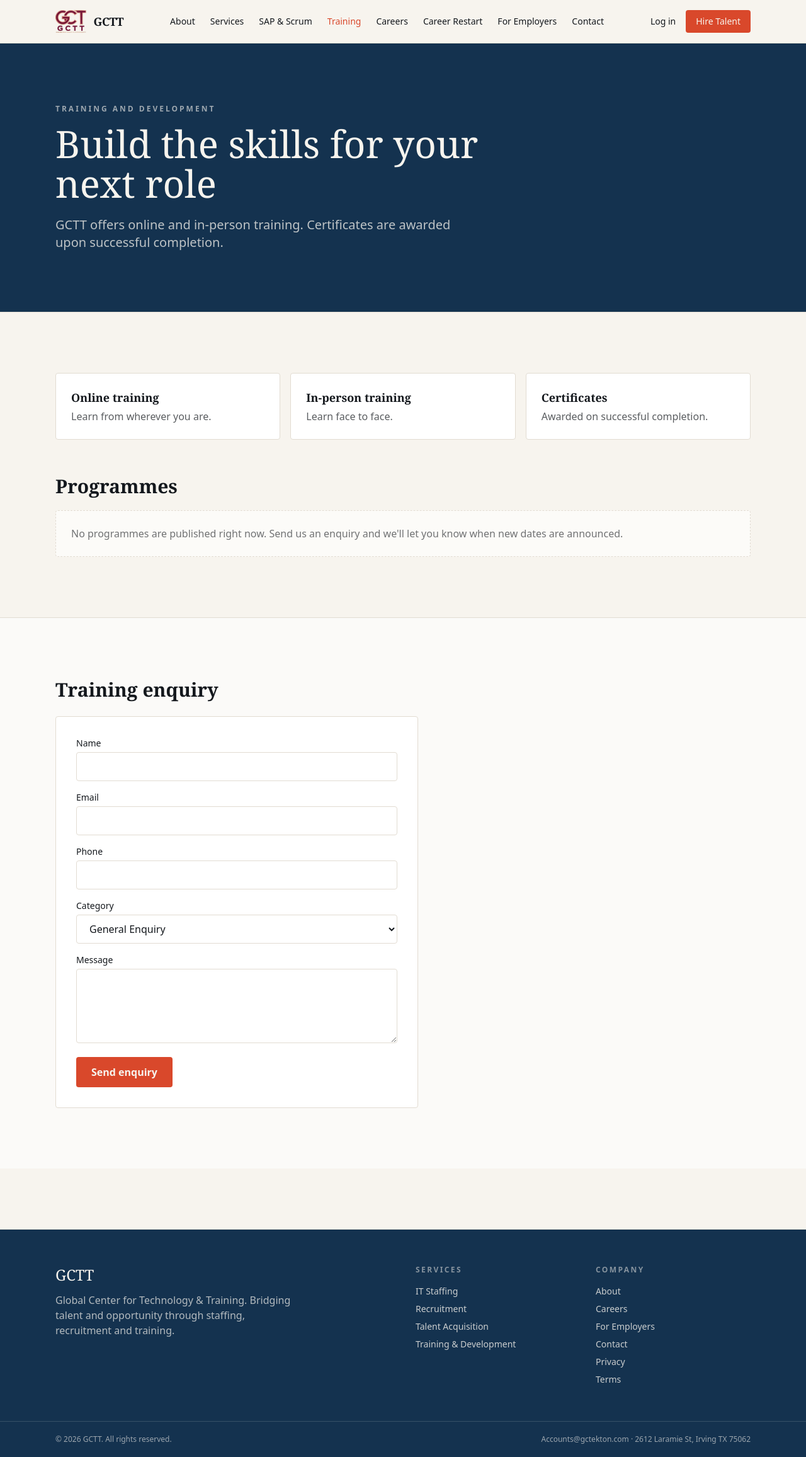
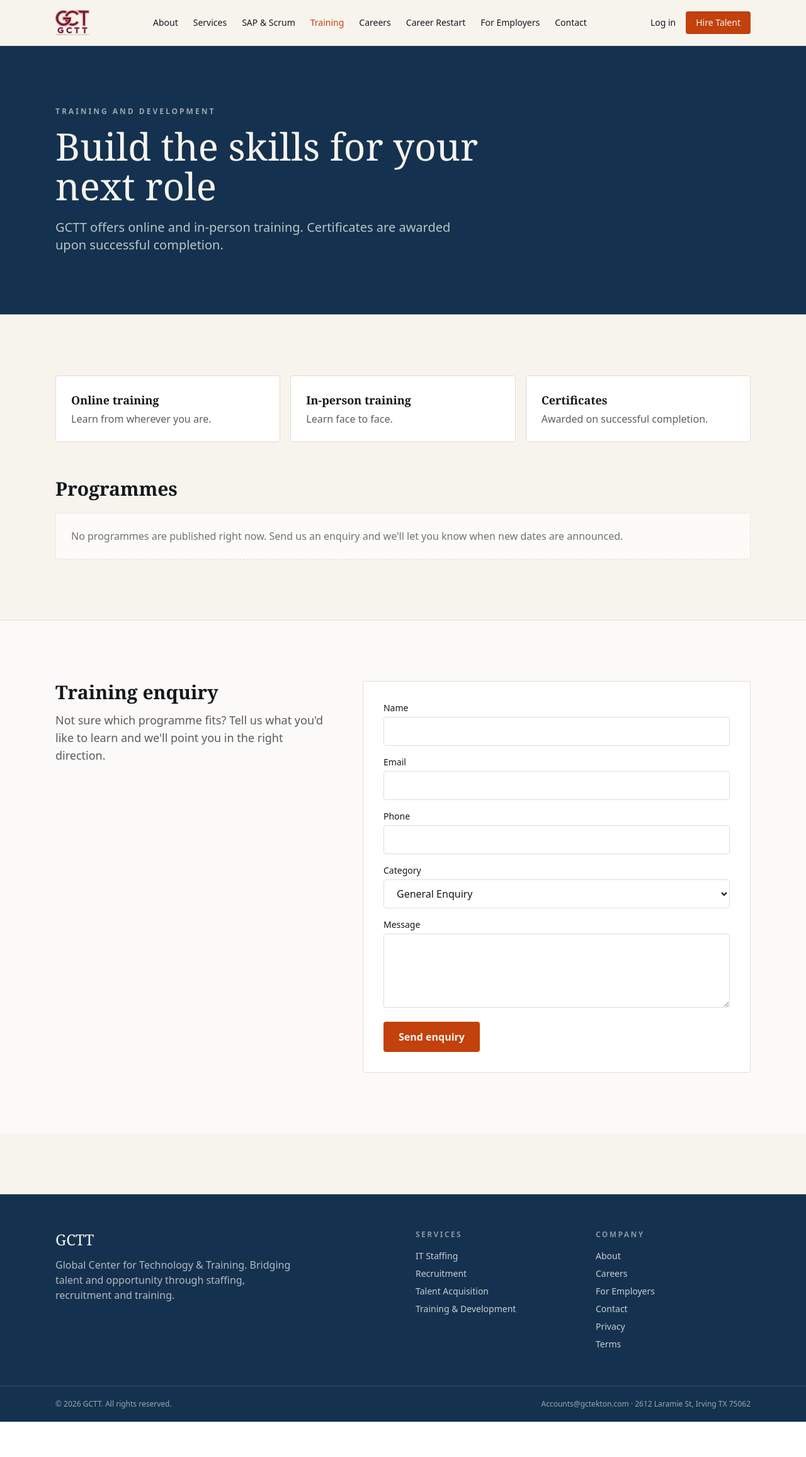
Before and after one commit to faizanali-ai/gctt, a Django app: page /training/ in a window 1280 px wide. Shown: the whole page at 63% size. After the commit the page ends 2257 px from the top, so only its background shows below. Run offline with Django 5.2, Linux system fonts and the light colour scheme; data that the repository does not hold is empty.

Commit message:
Design pass: AA contrast, card sizing, balanced enquiry sections, cleaner header

```diff
--- a/static/css/input.css
+++ b/static/css/input.css
@@ -4,7 +4,7 @@
   --color-paper: #f7f4ee;
   --color-ink: #14181d;
   --color-brand: #14324f;
-  --color-accent: #d9482b;
+  --color-accent: #c2410c;
   --color-line: #e2dcd2;
   --font-sans: ui-sans-serif, system-ui, -apple-system, "Segoe UI", Roboto, sans-serif;
   --font-display: Georgia, "Times New Roman", serif;
--- a/templates/jobs/job_detail.html
+++ b/templates/jobs/job_detail.html
@@ -4,7 +4,7 @@
 {% include "partials/_hero.html" with eyebrow="Careers" title=job.title intro=job.location %}
 
 <section class="mx-auto max-w-6xl px-6 py-16 md:py-24">
-  <div class="grid gap-12 lg:grid-cols-[1.4fr_1fr]">
+  <div class="grid items-start gap-12 lg:grid-cols-[1.4fr_1fr]">
     <div>
       <p class="text-sm text-ink/60">{{ job.get_employment_type_display }} · Posted {{ job.created_at|date:"F j, Y" }}</p>
       <div class="mt-6 whitespace-pre-line text-lg text-ink/80">{{ job.description }}</div>
--- a/templates/pages/home.html
+++ b/templates/pages/home.html
@@ -66,17 +66,17 @@
     <div class="rounded-sm border border-paper/15 bg-paper/5 p-7">
       <h3 class="font-display text-xl">Career Restart</h3>
       <p class="mt-3 text-paper/70">Returning after a career break? We welcome professionals ready for their next chapter.</p>
-      <a href="{% url 'career_restart' %}" class="mt-6 inline-block font-semibold text-accent hover:underline">Restart your career →</a>
+      <a href="{% url 'career_restart' %}" class="mt-6 inline-block font-semibold text-paper underline decoration-accent decoration-2 underline-offset-4 hover:decoration-paper">Restart your career →</a>
     </div>
     <div class="rounded-sm border border-paper/15 bg-paper/5 p-7">
       <h3 class="font-display text-xl">For Employers</h3>
       <p class="mt-3 text-paper/70">Share your staffing, recruitment or talent acquisition needs with our team.</p>
-      <a href="{% url 'employers' %}" class="mt-6 inline-block font-semibold text-accent hover:underline">Request talent →</a>
+      <a href="{% url 'employers' %}" class="mt-6 inline-block font-semibold text-paper underline decoration-accent decoration-2 underline-offset-4 hover:decoration-paper">Request talent →</a>
     </div>
     <div class="rounded-sm border border-paper/15 bg-paper/5 p-7">
       <h3 class="font-display text-xl">For Job Seekers</h3>
       <p class="mt-3 text-paper/70">Explore opportunities published by GCTT and register your interest.</p>
-      <a href="{% url 'careers' %}" class="mt-6 inline-block font-semibold text-accent hover:underline">Explore opportunities →</a>
+      <a href="{% url 'careers' %}" class="mt-6 inline-block font-semibold text-paper underline decoration-accent decoration-2 underline-offset-4 hover:decoration-paper">Explore opportunities →</a>
     </div>
   </div>
 </section>
--- a/templates/partials/_footer.html
+++ b/templates/partials/_footer.html
@@ -8,19 +8,19 @@
       <p class="text-xs font-semibold uppercase tracking-[0.2em] text-paper/50">Services</p>
       <ul class="mt-4 space-y-2 text-sm text-paper/80">
         {% for service in SERVICES %}
-          <li><a href="{{ service.url }}" class="hover:text-accent">{{ service.title }}</a></li>
+          <li><a href="{{ service.url }}" class="hover:underline">{{ service.title }}</a></li>
         {% endfor %}
       </ul>
     </div>
     <div>
       <p class="text-xs font-semibold uppercase tracking-[0.2em] text-paper/50">Company</p>
       <ul class="mt-4 space-y-2 text-sm text-paper/80">
-        <li><a href="{% url 'about' %}" class="hover:text-accent">About</a></li>
-        <li><a href="{% url 'careers' %}" class="hover:text-accent">Careers</a></li>
-        <li><a href="{% url 'employers' %}" class="hover:text-accent">For Employers</a></li>
-        <li><a href="{% url 'contact' %}" class="hover:text-accent">Contact</a></li>
-        <li><a href="{% url 'privacy' %}" class="hover:text-accent">Privacy</a></li>
-        <li><a href="{% url 'terms' %}" class="hover:text-accent">Terms</a></li>
+        <li><a href="{% url 'about' %}" class="hover:underline">About</a></li>
+        <li><a href="{% url 'careers' %}" class="hover:underline">Careers</a></li>
+        <li><a href="{% url 'employers' %}" class="hover:underline">For Employers</a></li>
+        <li><a href="{% url 'contact' %}" class="hover:underline">Contact</a></li>
+        <li><a href="{% url 'privacy' %}" class="hover:underline">Privacy</a></li>
+        <li><a href="{% url 'terms' %}" class="hover:underline">Terms</a></li>
       </ul>
     </div>
   </div>
--- a/templates/partials/_header.html
+++ b/templates/partials/_header.html
@@ -2,8 +2,7 @@
 <header class="border-b border-line bg-paper">
   <div class="mx-auto flex max-w-6xl items-center justify-between gap-4 px-6 py-4">
     <a href="{% url 'home' %}" class="flex items-center gap-3">
-      <img src="{% static 'images/logo-small.webp' %}" alt="GCTT logo" class="h-9 w-auto">
-      <span class="hidden font-display text-lg font-semibold tracking-tight sm:inline">{{ COMPANY.name }}</span>
+      <img src="{% static 'images/logo-small.webp' %}" alt="GCTT — Global Center for Technology & Training" class="h-10 w-auto">
     </a>
 
     <nav class="hidden items-center gap-6 text-sm font-medium lg:flex" aria-label="Main">
--- a/templates/training/programme_detail.html
+++ b/templates/training/programme_detail.html
@@ -4,7 +4,7 @@
 {% include "partials/_hero.html" with eyebrow="Training" title=programme.title intro=programme.description|truncatewords:30 %}
 
 <section class="mx-auto max-w-6xl px-6 py-16 md:py-24">
-  <div class="grid gap-12 lg:grid-cols-[1.4fr_1fr]">
+  <div class="grid items-start gap-12 lg:grid-cols-[1.4fr_1fr]">
     <div>
       <p class="text-sm text-ink/60">
         {{ programme.get_delivery_mode_display }}{% if programme.duration %} · {{ programme.duration }}{% endif %}{% if programme.schedule %} · {{ programme.schedule }}{% endif %}
--- a/templates/training/programme_list.html
+++ b/templates/training/programme_list.html
@@ -24,9 +24,12 @@
 </section>
 
 <section class="border-t border-line bg-white/60">
-  <div class="mx-auto max-w-6xl px-6 py-16 md:py-24">
-    <h2 class="mb-6 font-display text-2xl font-semibold md:text-3xl">Training enquiry</h2>
-    <div class="max-w-xl rounded-sm border border-line bg-white p-6 md:p-8">
+  <div class="mx-auto grid max-w-6xl gap-12 px-6 py-16 md:py-24 lg:grid-cols-[1fr_1.4fr]">
+    <div>
+      <h2 class="font-display text-2xl font-semibold md:text-3xl">Training enquiry</h2>
+      <p class="mt-3 text-lg text-ink/70">Not sure which programme fits? Tell us what you'd like to learn and we'll point you in the right direction.</p>
+    </div>
+    <div class="rounded-sm border border-line bg-white p-6 md:p-8">
       {% include "enquiries/_form.html" %}
     </div>
   </div>
```
Also changed, not shown: templates/pages/sap_scrum.html (+6 -3 lines), static/css/output.css.
